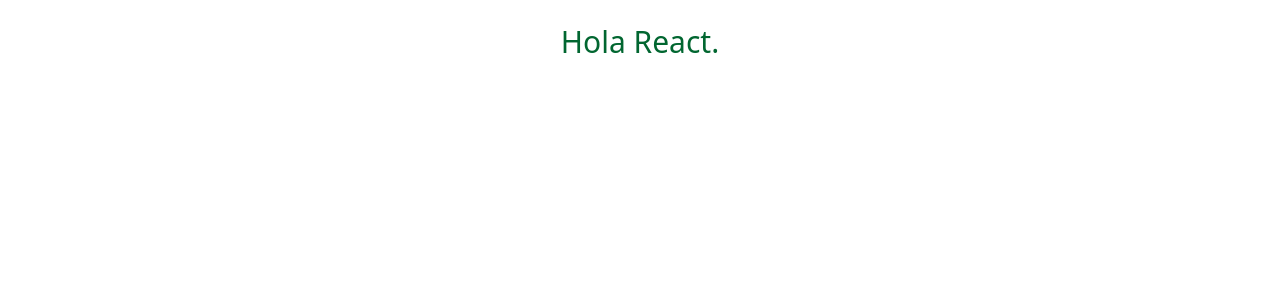
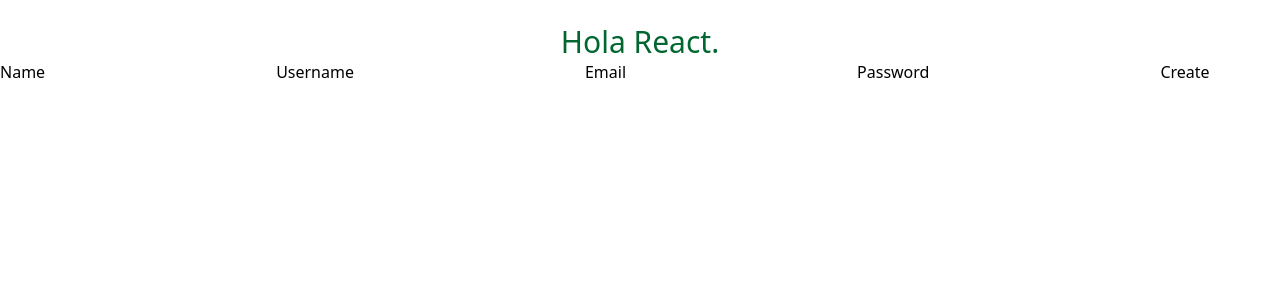
Before and after one commit to HLozano87/nodepop-react, a React (Vite) app: page / in a window 1280 px wide. Shown: the top 300 px of the page. Built offline with nearby package versions, Linux system fonts and the light colour scheme.

Commit message:
feat: signup component, signup page, button, types auth and connection api for created user

```diff
--- a/src/App.tsx
+++ b/src/App.tsx
@@ -1,8 +1,13 @@
+import { CreateUser } from "./pages/signup";
+
 function App() {
   return (
+    <>
     <h1 className="flex justify-center pt-6 text-3xl text-green-800">
       Hola React.
     </h1>
+    <CreateUser />
+    </>
   );
 }
 
--- /dev/null
+++ b/src/api/client.ts
@@ -0,0 +1,18 @@
+import axios from "axios";
+import type { CreatedUser, CreatedUserResponse } from "../utils/auth";
+
+export const apiClient = axios.create({
+  baseURL: import.meta.env.VITE_BASE_URL_API,
+  headers: {
+    "Content-Type": "application/json",
+  },
+});
+
+export const createUser = async (credentials: CreatedUser) => {
+  try {
+    const response = await apiClient.post<CreatedUserResponse>("/api/auth/signup", credentials);
+    return response.data
+  } catch (error) {
+    console.error("Error durante la creacion de usuario: ", error);
+  }
+};
--- /dev/null
+++ b/src/components/button.tsx
@@ -0,0 +1,18 @@
+import clsx from "clsx";
+
+interface ButtonProps extends React.ButtonHTMLAttributes<HTMLButtonElement>{
+  variant?: "primary" | "secondary";
+}
+
+export const Button = ({
+  children,
+  className,
+  variant,
+  ...props
+}: ButtonProps) => {
+  return (
+    <button className={clsx(variant && `btn-${variant}`, className)} {...props}>
+      {children}
+    </button>
+  );
+};
--- /dev/null
+++ b/src/pages/signup.tsx
@@ -0,0 +1,61 @@
+import { useState, type FormEvent, type ChangeEvent } from "react";
+import { Button } from "../components/button";
+import { createUser } from "../api/client";
+
+export const CreateUser = () => {
+  const [formData, setFormData] = useState({
+    name: "",
+    username: "",
+    email: "",
+    password: "",
+  });
+
+  const handleChange = ({
+    target: { name, value },
+  }: ChangeEvent<HTMLInputElement>) => {
+    setFormData((prev) => ({
+      ...prev,
+      [name]: value,
+    }));
+  };
+
+  const handleSubmit = async (event: FormEvent<HTMLFormElement>) => {
+    event.preventDefault();
+    try {
+      const data = await createUser(formData);
+      if (data) {
+        console.log("Usuario creado con éxito:", data);
+      }
+    } catch (error) {
+      console.error("Error al crear usuario:", error);
+    }
+  };
+
+  return (
+    <form onSubmit={handleSubmit}>
+      <label htmlFor="name">Name</label>
+      <input type="text" name="name" id="name" onChange={handleChange} />
+
+      <label htmlFor="username">Username</label>
+      <input
+        type="text"
+        name="username"
+        id="username"
+        onChange={handleChange}
+      />
+
+      <label htmlFor="email">Email</label>
+      <input type="email" name="email" id="email" onChange={handleChange} />
+
+      <label htmlFor="password">Password</label>
+      <input
+        type="password"
+        name="password"
+        id="password"
+        onChange={handleChange}
+      />
+
+      <Button type="submit">Create</Button>
+    </form>
+  );
+};
--- /dev/null
+++ b/src/utils/auth.ts
@@ -0,0 +1,32 @@
+export interface CreatedUser {
+  email: string
+  password: string
+  username: string
+  name: string
+}
+
+export interface CreatedUserResponse extends User {
+  id: string
+  createdAt: string
+}
+
+export interface User {
+  _id: string
+  email: string
+  username: string
+}
+
+export interface CredentialUser {
+  email: string
+  password: string
+}
+
+export interface AuthResponseUser {
+  success: boolean
+  token: string
+  login: User
+}
+
+export interface Jwt {
+  token: string
+}
```
Also changed, not shown: 1 other file (tests, documents, lock files or other folders).
